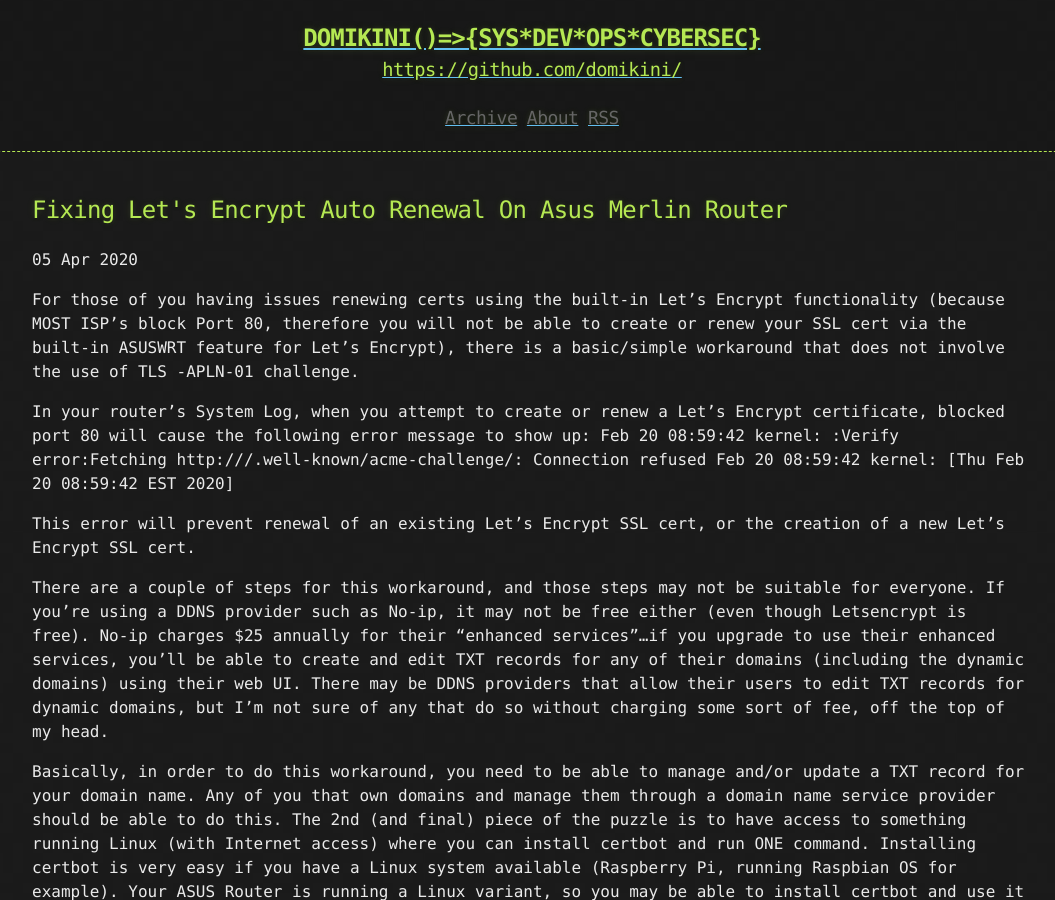
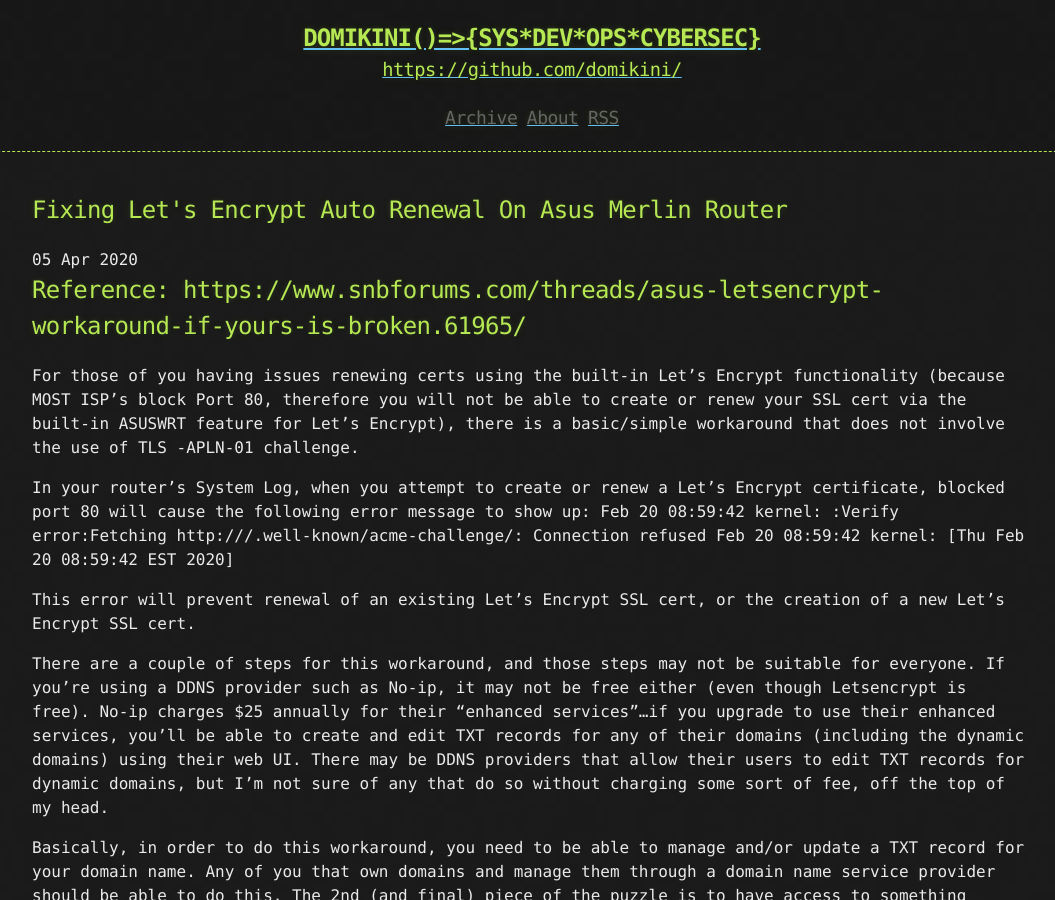
Before and after one commit to domikini/domikini.github.io, a Jekyll site: the page built from _posts/2020-04-05-Fixing-let's-encrypt-auto-renewal-on-ASUS-Merlin-router.md, in a window 1280 px wide and 900 px high. Shown: the whole window, without its empty margins (108-1163 px from the left). Built offline with Jekyll 4.4.1, drawn with Linux system fonts in a browser that asks for light colours.

Commit message:
Update 2020-04-05-Fixing-let's-encrypt-auto-renewal-on-ASUS-Merlin-router.md

```diff
--- a/_posts/2020-04-05-Fixing-let's-encrypt-auto-renewal-on-ASUS-Merlin-router.md
+++ b/_posts/2020-04-05-Fixing-let's-encrypt-auto-renewal-on-ASUS-Merlin-router.md
@@ -1,3 +1,5 @@
+## Reference: https://www.snbforums.com/threads/asus-letsencrypt-workaround-if-yours-is-broken.61965/
+
 For those of you having issues renewing certs using the built-in Let's Encrypt functionality (because MOST ISP's block Port 80, therefore you will not be able to create or renew your SSL cert via the built-in ASUSWRT feature for Let's Encrypt), there is a basic/simple workaround that does not involve the use of TLS -APLN-01 challenge.
 
 In your router's System Log, when you attempt to create or renew a Let's Encrypt certificate, blocked port 80 will cause the following error message to show up:
```
